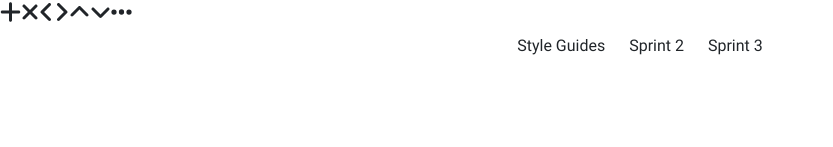
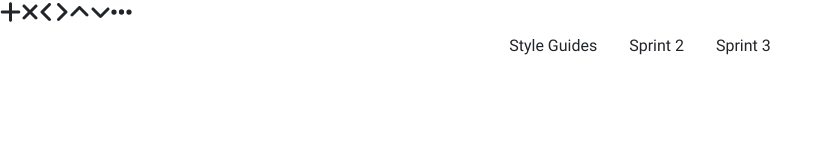
Before and after one commit to integratr-azamora/integratrGov-license-management, a Vue app: page / in a window 1280 px wide. Shown: the top 147 px of the page, without its empty margins (0-833 px from the left). Built offline with nearby package versions, Linux system fonts and the light colour scheme; a web font is replaced by a local one.

Commit message:
Pagination Updates

```diff
--- a/src/App.vue
+++ b/src/App.vue
@@ -26,7 +26,7 @@ import { RouterLink, RouterView } from 'vue-router'
                </ul>
             </div>
             <div>
-            <div class="dropdown outline-none button-tab mb-5">
+            <div class="dropdown outline-none button-tab mb-5 mx-20px">
                   <button class="btn padding-none border-color-none" type="button" id="dropdownMenuButton1" data-bs-toggle="dropdown" aria-expanded="false">
                         Sprint 2
                   </button>
```
